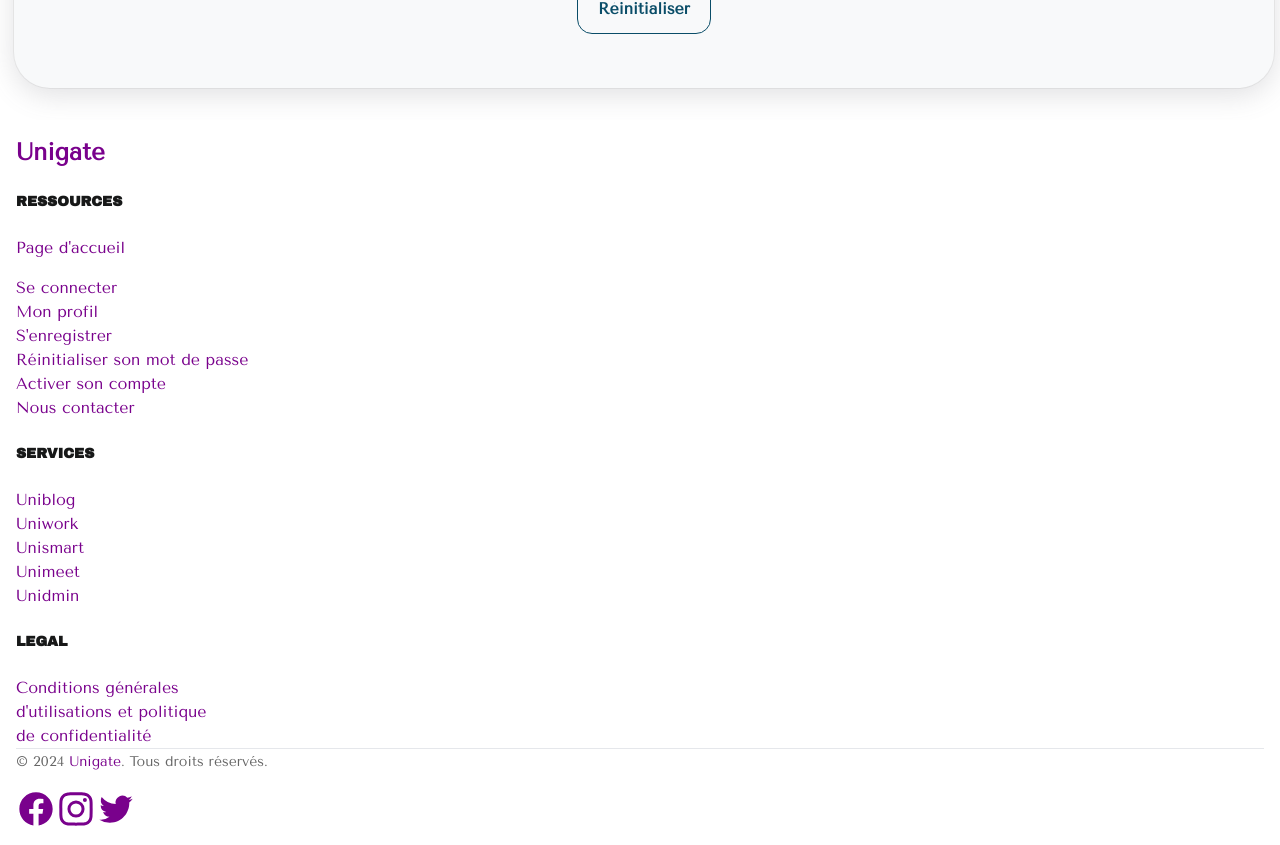
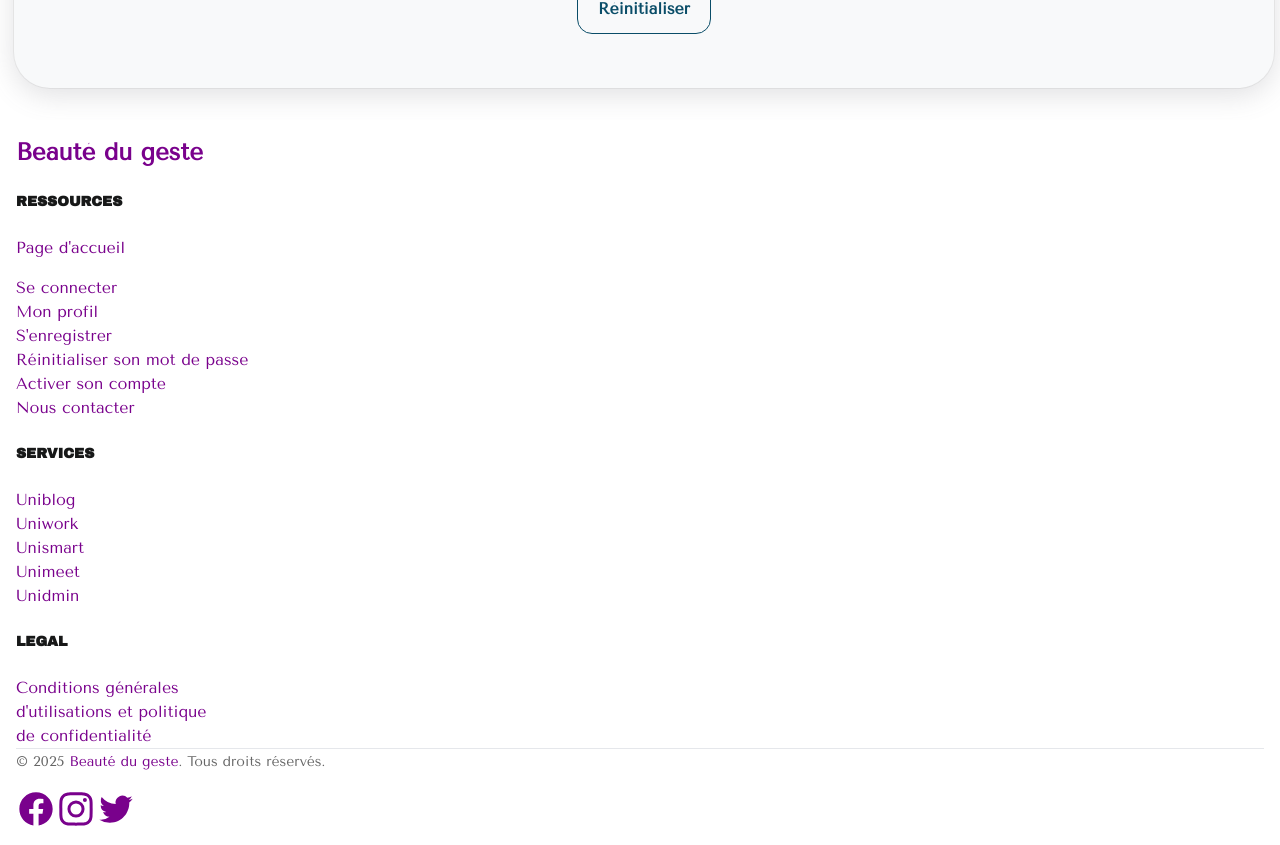
Before and after one commit to Mathecl/beaute-du-geste, a Next.js app: page /resetpassword in a window 1280 px wide. Shown: the part 560-1405 px from the top of the page. Built offline with nearby package versions, Linux system fonts and the light colour scheme; no server answers.

Commit message:
Beauté du geste template to start from

```diff
--- a/app/(account)/resetpassword/page.tsx
+++ b/app/(account)/resetpassword/page.tsx
@@ -215,7 +215,7 @@
                       <small id="username-help">
                         A conserver si vous êtes voué(e) à avoir le rôle
                         d'administrat(eur/trice) pour accéder à certaines
-                        ressources de Unigate
+                        ressources de Beauté du geste
                       </small>
                     </span>
                   </div>
@@ -238,7 +238,7 @@
               <div className="rounded-2xl bg-gray-50 py-10 text-center ring-1 ring-inset ring-gray-900/5 lg:flex lg:flex-col lg:justify-center lg:py-16">
                 <div className="mx-auto max-w-xs px-6">
                   <Button
-                    label="Accéder à Unigate"
+                    label="Accéder à Beauté du geste"
                     onClick={handleModal}
                     // size="small"
                     outlined
--- a/app/(account)/signin/oldPage.tsx
+++ b/app/(account)/signin/oldPage.tsx
@@ -196,7 +196,7 @@
         </form>
 
         <p className="mt-10 text-center text-sm text-gray-500">
-          Pas encore enregistré(e) à Unigate ?&nbsp;
+          Pas encore enregistré(e) à Beauté du geste ?&nbsp;
           <Link
             href="/signup"
             className="font-semibold leading-6 text-indigo-600 hover:text-indigo-500"
--- a/app/(account)/signup/oldPage.tsx
+++ b/app/(account)/signup/oldPage.tsx
@@ -274,7 +274,7 @@
                       <small id="username-help">
                         A conserver si vous êtes voué(e) à avoir le rôle
                         d'administrat(eur/trice) pour accéder à certaines
-                        ressources de Unigate
+                        ressources de Beauté du geste
                       </small>
                     </span>
                   </div>
@@ -299,7 +299,7 @@
               <div className="rounded-2xl bg-gray-50 py-10 text-center ring-1 ring-inset ring-gray-900/5 lg:flex lg:flex-col lg:justify-center lg:py-16">
                 <div className="mx-auto max-w-xs px-6">
                   <Button
-                    label="Accéder à Unigate"
+                    label="Accéder à Beauté du geste"
                     onClick={handleModal}
                     // size="small"
                     outlined
@@ -337,7 +337,8 @@
           Votre compte
         </h2>
         <p className="mt-1 text-sm leading-6 text-gray-600">
-          Créez votre compte Unigate sécurisé et relié à votre entreprise
+          Créez votre compte Beauté du geste sécurisé et relié à votre
+          entreprise
         </p>
         <br />
         <form
--- a/app/page.tsx
+++ b/app/page.tsx
@@ -97,8 +97,8 @@
                         isMobile ? 'text-dark' : 'text-white'
                       } text-xl font-bold tracking-tighter md:text-2xl lg:text-3xl xl:text-4xl 2xl:text-5xl`}
                     >
-                      <span style={{ color: '#00fc71' }}>Unigate</span>, c'est
-                      l'avenir de la gestion
+                      <span style={{ color: '#00fc71' }}>Beauté du geste</span>,
+                      c'est l'avenir de la gestion
                       <br />
                       d'entreprise à portée de clic.
                     </h1>
@@ -162,7 +162,7 @@
                   Commençons à collaborer ensemble
                 </h2>
                 <p className="mb-6 font-light text-gray-500 dark:text-gray-400 md:text-lg">
-                  Essayez gratuitement Unigate
+                  Essayez gratuitement Beauté du geste
                 </p>
                 <button onClick={openSignUp}>Commencer</button>
               </div>
--- a/ui/layout/FooterServices.tsx
+++ b/ui/layout/FooterServices.tsx
@@ -56,7 +56,7 @@
                     href="/"
                     className="self-center whitespace-nowrap text-2xl font-semibold"
                   >
-                    Unigate
+                    Beauté du geste
                   </Link>
                 </a>
               </div>
@@ -172,9 +172,9 @@
             <hr className="my-6 border-gray-200 dark:border-gray-700 sm:mx-auto lg:my-8" />
             <div className="sm:flex sm:items-center sm:justify-between">
               <span className="text-sm text-gray-500 dark:text-gray-400 sm:text-center">
-                © 2024{' '}
+                © 2025{' '}
                 <Link href="/" className="hover:underline">
-                  Unigate
+                  Beauté du geste
                 </Link>
                 . Tous droits réservés.
               </span>
--- a/ui/layout/SideBar.tsx
+++ b/ui/layout/SideBar.tsx
@@ -132,7 +132,7 @@
       },
       { separator: true },
       {
-        label: 'Unigate',
+        label: 'Beauté du geste',
         items: [
           {
             label: 'Blog',
@@ -383,7 +383,7 @@
     },
     { separator: true },
     {
-      label: 'Unigate',
+      label: 'Beauté du geste',
       items: [
         {
           label: 'Blog',
--- a/ui/layout/TopBar.tsx
+++ b/ui/layout/TopBar.tsx
@@ -378,7 +378,7 @@
                           <Image
                             src={Logo}
                             height={100}
-                            alt="Unigate"
+                            alt="Beauté du geste"
                             className="mx-auto aspect-video overflow-hidden rounded-xl object-cover object-center sm:w-full lg:order-last"
                             onClick={pushToHome}
                           />
--- a/ui/sign/SignUp.tsx
+++ b/ui/sign/SignUp.tsx
@@ -376,7 +376,7 @@
               <div className="rounded-2xl bg-gray-50 py-10 text-center ring-1 ring-inset ring-gray-900/5 lg:flex lg:flex-col lg:justify-center lg:py-16">
                 <div className="mx-auto max-w-xs px-6">
                   <Button
-                    label="Accéder à Unigate"
+                    label="Accéder à Beauté du geste"
                     onClick={handleModal}
                     // size="small"
                     outlined
```
